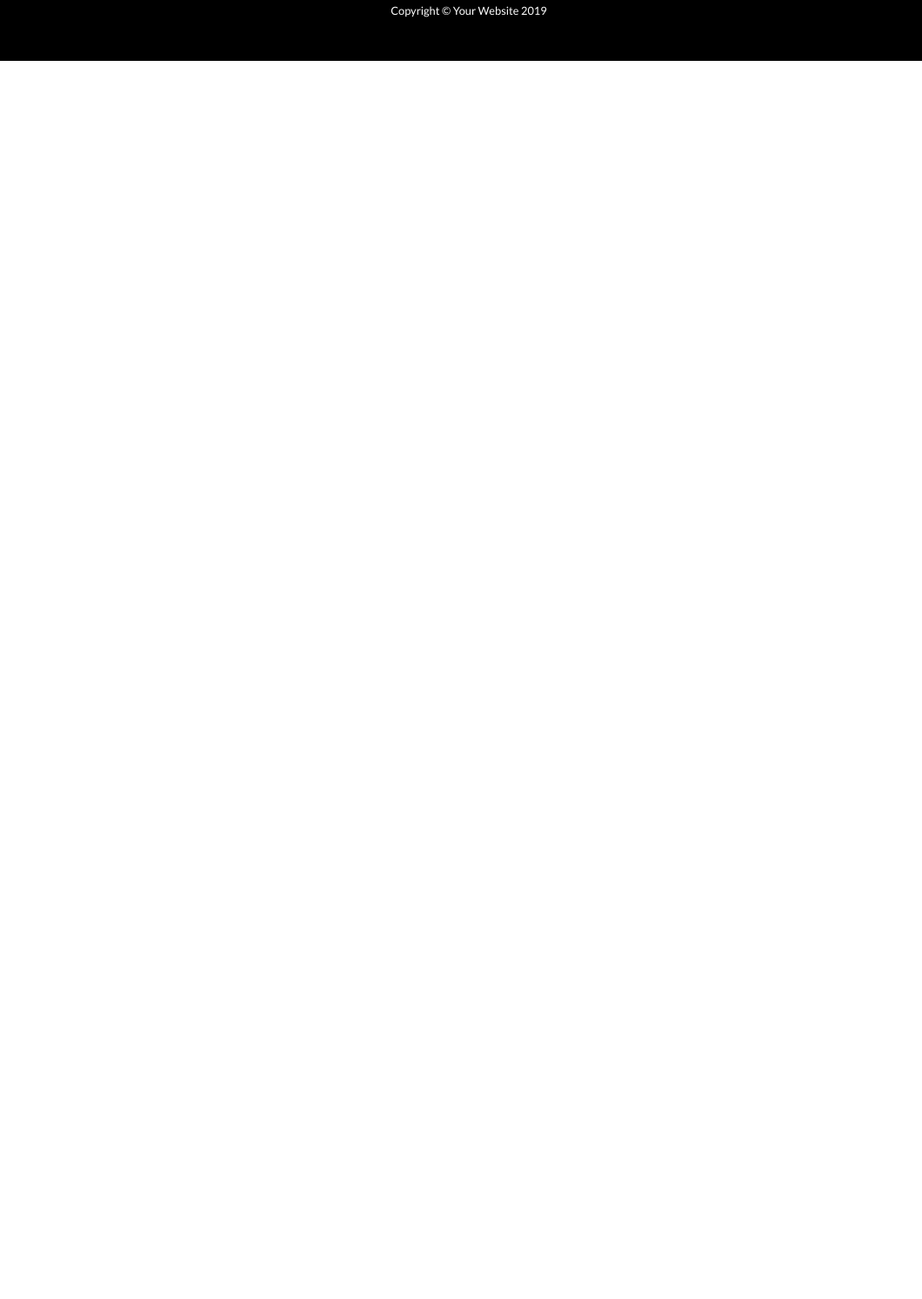
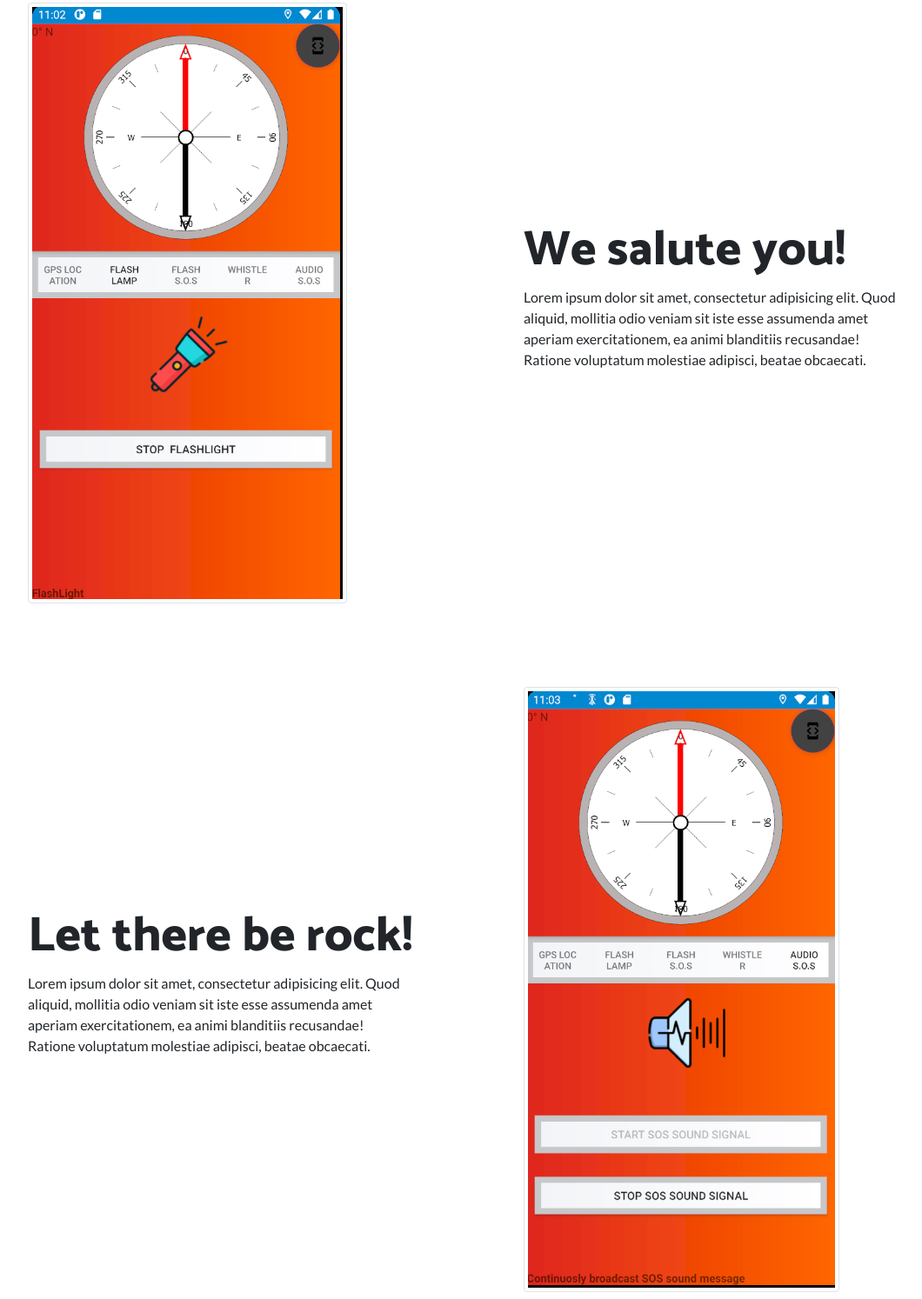
Before and after one commit to ilisevic/ilisevic.github.io, a website: page index.html in a window 1280 px wide. Shown: the part 3106-4600 px from the top of the page at 87% size, without its empty margins (101-1161 px from the left). Before the commit the page ends 3176 px from the top, so only its background shows below. Drawn offline with Linux system fonts and the light colour scheme.

Commit message:
Update index.html

```diff
--- a/index.html
+++ b/index.html
@@ -112,6 +112,42 @@
     </div>
   </section>
 
+   <section>
+    <div class="container">
+      <div class="row align-items-center">
+        <div class="col-lg-6">
+          <div class="p-5">
+            <img class="img-fluid img-thumbnail" src="img/02.jpg" alt="">
+          </div>
+        </div>
+        <div class="col-lg-6">
+          <div class="p-5">
+            <h2 class="display-4">We salute you!</h2>
+            <p>Lorem ipsum dolor sit amet, consectetur adipisicing elit. Quod aliquid, mollitia odio veniam sit iste esse assumenda amet aperiam exercitationem, ea animi blanditiis recusandae! Ratione voluptatum molestiae adipisci, beatae obcaecati.</p>
+          </div>
+        </div>
+      </div>
+    </div>
+  </section>
+
+  <section>
+    <div class="container">
+      <div class="row align-items-center">
+        <div class="col-lg-6 order-lg-2">
+          <div class="p-5">
+            <img class="img-fluid img-thumbnail" src="img/03.jpg" alt="">
+          </div>
+        </div>
+        <div class="col-lg-6 order-lg-1">
+          <div class="p-5">
+            <h2 class="display-4">Let there be rock!</h2>
+            <p>Lorem ipsum dolor sit amet, consectetur adipisicing elit. Quod aliquid, mollitia odio veniam sit iste esse assumenda amet aperiam exercitationem, ea animi blanditiis recusandae! Ratione voluptatum molestiae adipisci, beatae obcaecati.</p>
+          </div>
+        </div>
+      </div>
+    </div>
+  </section>
+
   <!-- Footer -->
   <footer class="py-5 bg-black">
     <div class="container">
```
